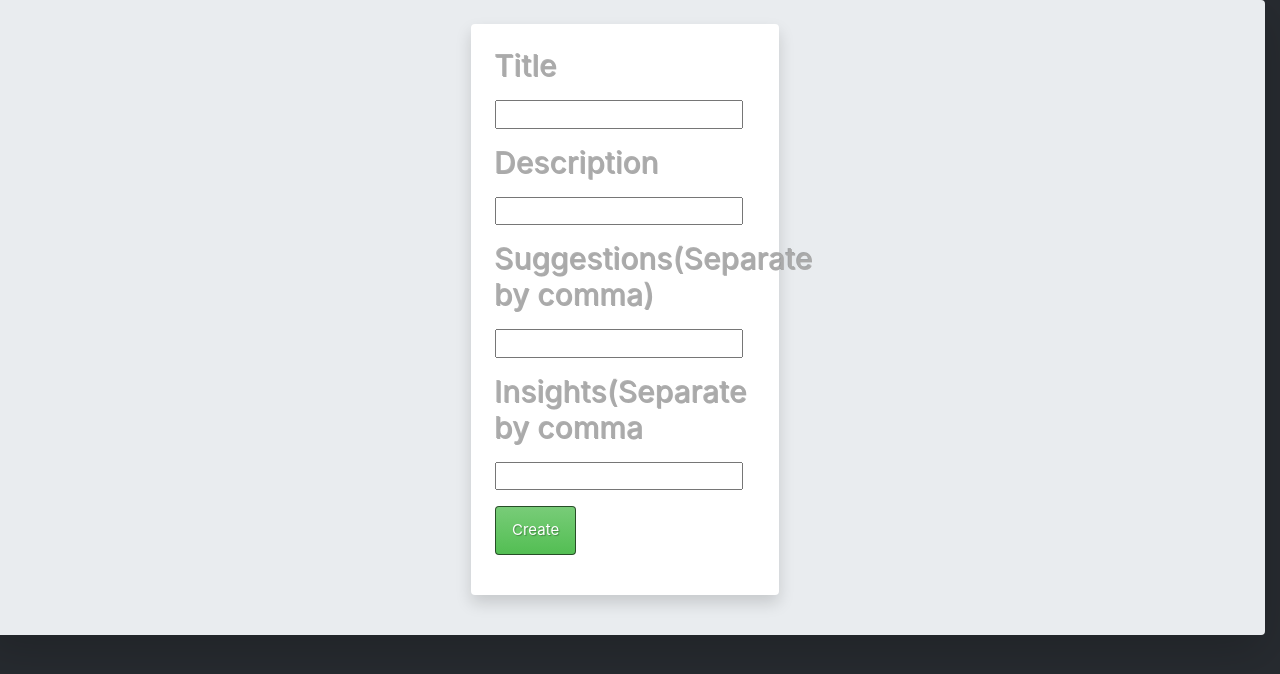
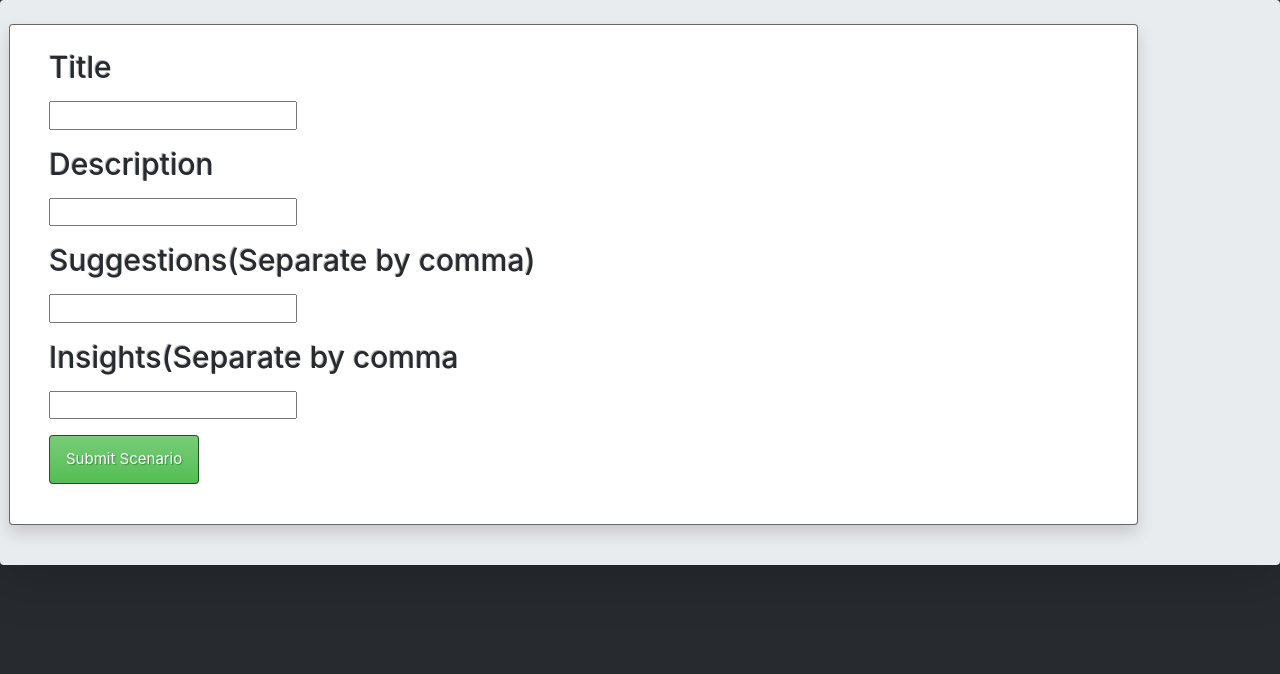
Before and after one commit to Cerchie/better-together, a Flask app: page /scenario_maker in a window 1280 px wide. Shown: the part 54-728 px from the top of the page. Run offline with Flask 2, Linux system fonts and the light colour scheme; some libraries are stand-ins or nearby versions.

Commit message:
fixed merge issues
'Modified some url for, and accepted merge conflicts'

```diff
--- a/app.py
+++ b/app.py
@@ -19,19 +19,12 @@ def landing_page():
 ########################################
 #Scenario pages
 @app.route('/scenario')
-def scenarios():
+def scenario_list():
     """Shows all scenarios"""
     return render_template('scenario_list.html', scenarios = MAIN_LIST)
 
-@app.route('/scenario/1')
-def scenario_one():
-    """Shows the first scenario"""
-    scenario = scenario1
-    return render_template('scenario.html', scenario=scenario)
-
-
 @app.route('/scenario/<int:number>')
-def first_scenario(number):
+def scenarios(number):
     """Shows the first scenario"""
     for item in MAIN_LIST:
         if item['id'] == number:
--- a/templates/create_scenario.html
+++ b/templates/create_scenario.html
@@ -1,22 +1,24 @@
 {% extends 'index.html' %}
 
 {% block content %}
-<div class='row justify-content-center container-fluid shadow-lg p-4 mb-3 bg-light rounded'>
-  <div class='col-md-3 shadow p-4 mb-3 bg-white rounded'>
-    <form id='scenario-maker' class='form-group' method='POST'>
+<div class='shadow-lg p-4 mb-3 bg-light rounded col-12'>
+  <div class='container row justify-content-center card p-1 shadow p-4 mb-3 bg-white rounded col-11'>
+    <div class='col-md-12'>
+      <form class='form-group' method='POST'>
         {{form.hidden_tag() }}
         {% for field in form
             if field.widget.input_type != 'hidden' %}
         <div>
-            <h2>{{field.label}}</h2>
+        <h2 class='text-dark'>{{field.label}}</h2>
         <p>{{field}}</p>
         {% for error in field.errors %}
             {{error}}
         {% endfor %}
         </div>
         {% endfor %}
-            <button class='btn btn-md btn-success' type='submit'>Create</button>
+        <button class='btn btn-md btn-success' type='submit'>Submit Scenario</button>
       </form>
     </div>
   </div>
+</div>
 {% endblock %}
--- a/templates/home.html
+++ b/templates/home.html
@@ -20,7 +20,7 @@
                     You'll write your response to them, and then you'll have the opportunity
                     to compare your response to the recommended approach.
                 </p>
-                <a href="{{ url_for('scenario_one') }}" class="btn btn-primary">Scenario 1</a>
+                <a href="{{ url_for('scenarios', number=1 )}}" class="btn btn-primary">Scenario 1</a>
             </div>
         </div>
     </div>
--- a/templates/index.html
+++ b/templates/index.html
@@ -7,6 +7,7 @@
     <link rel="stylesheet" href="https://stackpath.bootstrapcdn.com/bootswatch/4.5.2/slate/bootstrap.min.css"
         integrity="sha384-8iuq0iaMHpnH2vSyvZMSIqQuUnQA7QM+f6srIdlgBrTSEyd//AWNMyEaSF2yPzNQ" crossorigin="anonymous">
     <link rel="stylesheet" href="/static/style.css">
+    <link rel="icon" href="/static/images/favicon.ico"/>
     <title>Uncover Biases</title>
 </head>
 
--- a/templates/scenario_list.html
+++ b/templates/scenario_list.html
@@ -5,10 +5,8 @@
     <ul>
         {% for scenario in scenarios %}
         <li>
-            <a href="{{url_for('scenarios', scenario=item)}}">{{scenario.title}}</a>
+            <a href="{{url_for('scenarios', number=scenario['id'])}}">{{scenario.title}}</a>
         </li>
-
-        <li></li>
         {% endfor %}
     </ul>
 </div>
```
Also changed, not shown: templates/scenario.html (+1 -12 lines), static/images/favicon.ico (added). Lines whose indentation alone changed are shown as unchanged.
